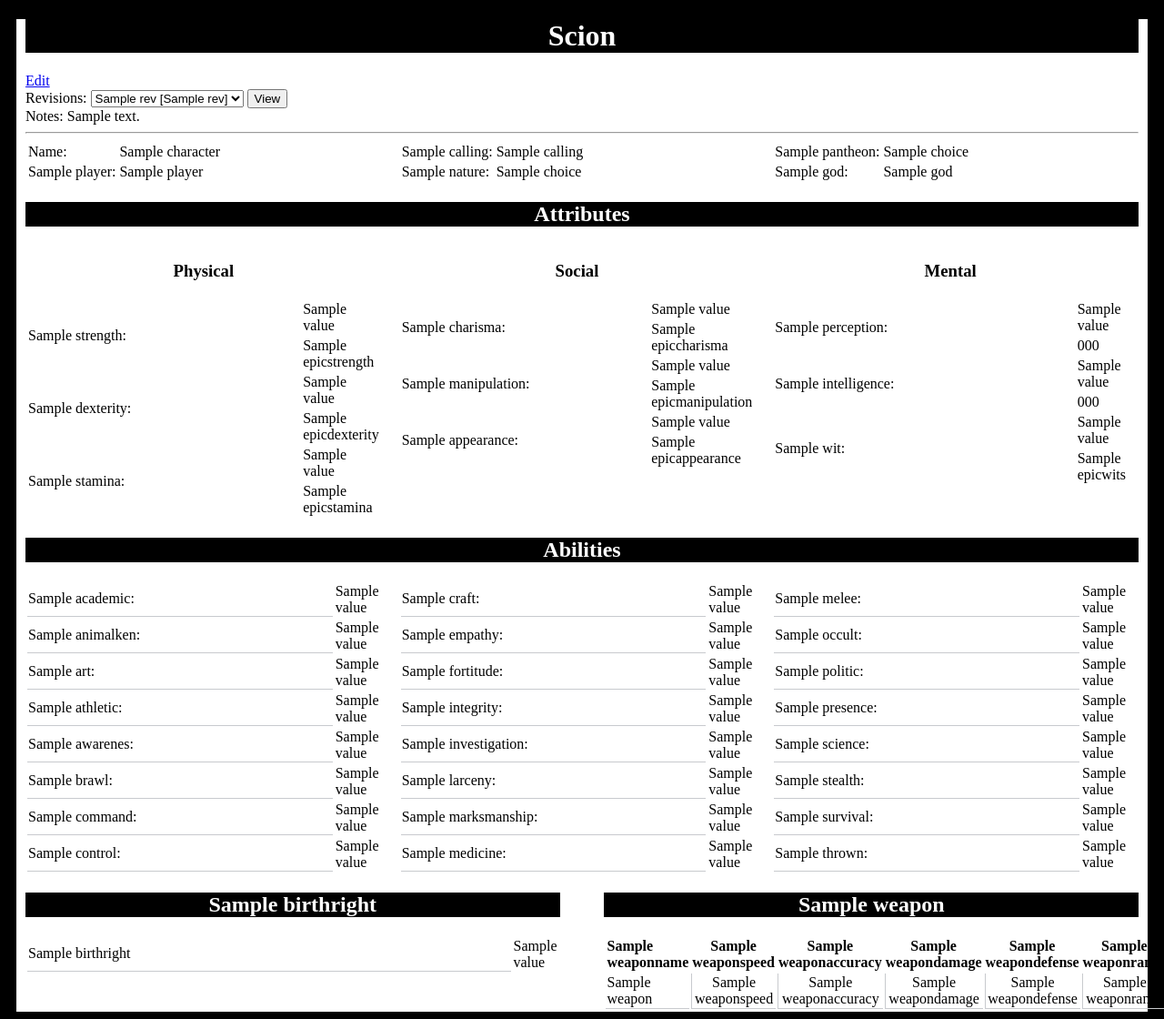
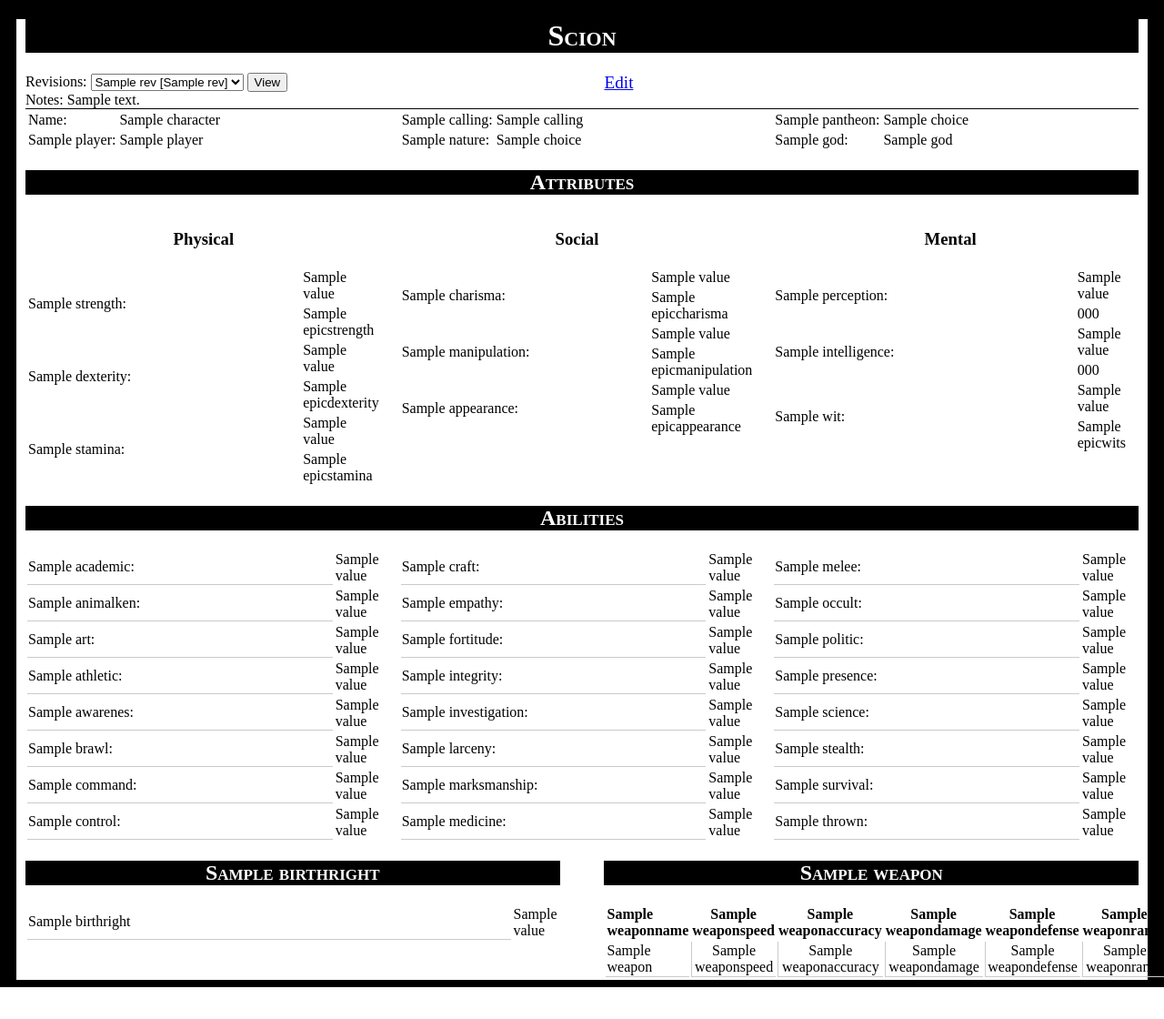
Before and after one commit to xiphux/personae, a Django app: template templates/characters/universes/scion.html in a window 1280 px wide. Shown: the whole page at 91% size. After the commit the page ends 1085 px from the top, so only its background shows below. Run offline with Django 3.2, Linux system fonts and the light colour scheme; the template is opened without the code that fills it: most values are stand-ins (such as "Sample title", 1, 10 or a date in 2020).

Commit message:
Clean up html of revision fields

```diff
--- a/media/characters/css/universe/scion.css
+++ b/media/characters/css/universe/scion.css
@@ -121,6 +121,39 @@ div#weapons table#weapontable td.weaponattribute {
   border-color: #c8cace;
 }
 
+div#revisioneditfields {
+  width: 100%;
+}
+
+div#revisioneditfields div#revisionnamefield {
+  width: 48%;
+  float: left;
+  vertical-align: center;
+}
+
+div#revisioneditfields div#revisionnotesfield {
+  width: 48%;
+  float: right;
+}
+
+div#revisionnav {
+  width: 100%;
+}
+
+div#revisionnav div#revisions {
+  width: 48%;
+  float: left;
+}
+
+div#revisionnav div#editaction {
+  width: 48%;
+  float: right;
+}
+
+div#revisionnav div#editaction a {
+  font-size: larger;
+}
+
 .clear {
 	clear: both;
 	display: block;
@@ -141,6 +174,7 @@ div#weapons table#weapontable td.weaponattribute {
 .sectionheader {
   background-color: #000;
   color: #fff;
+  font-variant: small-caps;
 }
 
 .fullwidth {
--- a/templates/characters/basesheet.html
+++ b/templates/characters/basesheet.html
@@ -12,29 +12,39 @@
 
 {% if editmode %}
 <form action="/characters/{{ character.id }}/save/" method="post">
-<table>
-  <tr>
-    <td>
+
+  <div id="revisioneditfields">
+
+    <div id="revisionnamefield">
+
       <label for="revisionname">Revision name:</label>
-    </td>
-    <td>
-      <input type="text" name="revisionname" />
-    </td>
-  </tr>
-  <tr>
-    <td>
+      <input type="text" name="revisionname" class="fullwidth" />
+
+    </div>
+
+    <div id="revisionnotesfield">
+
       <label for="revisionnotes">Revision notes:</label>
-    </td>
-    <td>
-      <textarea name="revisionnotes" rows=5 cols=40 ></textarea>
-    </td>
-  </tr>
+      <textarea name="revisionnotes" rows=5 class="fullwidth" ></textarea>
+
+    </div>
+
+    <div class="clear sectionheader">&nbsp;</div>
+
+  </div>
+
 </table>
-<hr />
+
 {% else %}
-<a href="/characters/{{ character.id }}/edit/">Edit</a>
+
+  <div id="revisionnav">
+
+    <div id="revisions">
+
+      <div id="revisionlist">
+
         {% if revision_list %}
-   <br />
+
           <form action="/characters/{{ character.id }}/goto/" method="get">
             <label for="revision">Revisions:</label>
             <select name="revision">
@@ -44,11 +54,33 @@
             </select>
             <input type="submit" value="View" />
           </form>
+
         {% endif %}
+
+
+      </div>
+
+      <div id="revisionnotes">
+
         {% if revision.notes %}
           Notes: {{ revision.notes }}
         {% endif %}
-<hr />
+
+      </div>
+
+    </div>
+
+    <div id="editaction">
+
+      <a href="/characters/{{ character.id }}/edit/">Edit</a>
+
+    </div>
+
+    <div class="clear sectionheader">&nbsp;</div>
+
+  </div>
+
+
 {% endif %}
 
 
```
Lines whose indentation alone changed are shown as unchanged.
